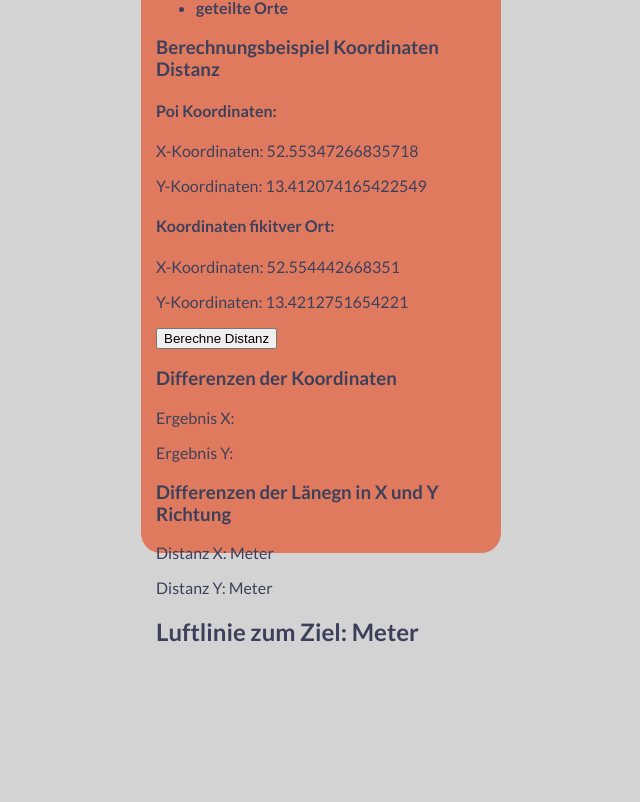
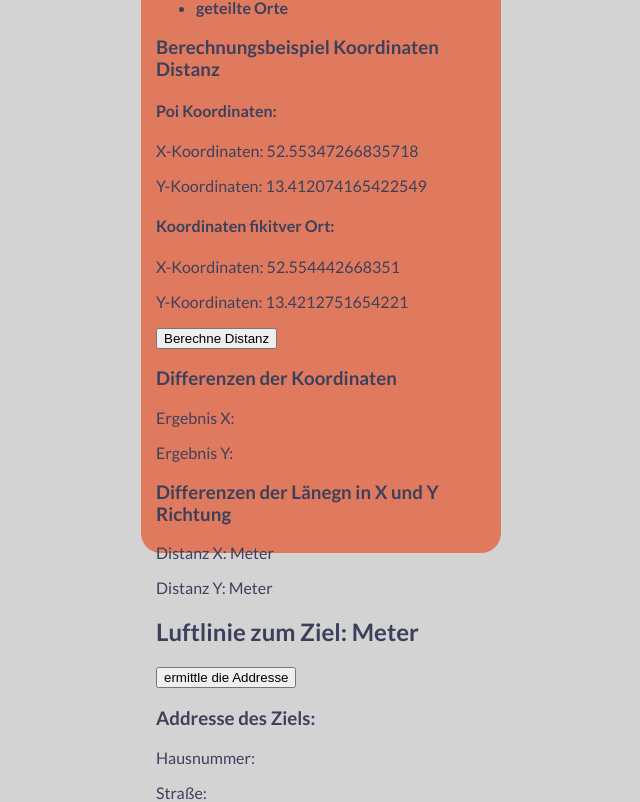
Before and after one commit to mullerow/Abled-App, a Vue app: page / in a window 1280 px wide. Shown: the part 215-1017 px from the top of the page, without its empty margins (319-959 px from the left). Before the commit the page ends 861 px from the top, so only its background shows below. Built offline with nearby package versions, Linux system fonts and the light colour scheme.

Commit message:
Feat: function who is using  a API for geolocation is now ready for use

```diff
--- a/src/stores/store.js
+++ b/src/stores/store.js
@@ -14,7 +14,12 @@ export const storeData = defineStore('poiStore', {
       lengthLatitude: 111320, // 111 km lang (Breitengrade sind relativ konstant)
       lengthlongitude: 68710, // 68,71 km lang ist die durchschnittliche Länge der Längengrade (mittlerer Grad über Deutschland)
       // temporäre Daten für die Suchfunktion
-      searchDistance: 500
+      searchDistance: 500,
+      // temporäre Daten für die Addressenbestimmung aus Koorinaten
+      houseNumber: 0,
+      street: '',
+      city: '',
+      Zip: 0
     },
 
     /////////////////////////////////////////////////////////////////////////////////////////////////////////////////////////////
@@ -174,6 +179,18 @@ export const storeData = defineStore('poiStore', {
       this.straightLineToAim = Math.sqrt(
         Math.pow(this.xlengthDifference, 2) + Math.pow(this.ylengthDifference, 2)
       ).toFixed(0)
+    },
+    getAddressbyCoordinates(latitude, longitude) {
+      fetch(
+        `https://nominatim.openstreetmap.org/reverse?format=json&lat=${latitude}&lon=${longitude}`
+      )
+        .then((response) => response.json())
+        .then((data) => {
+          console.log(data.address.city)
+        })
+        .catch((error) => {
+          console.error('Fehler beim Abrufen der Adresse:', error)
+        })
     }
   }
 })
--- a/src/views/HomeView.vue
+++ b/src/views/HomeView.vue
@@ -43,6 +43,16 @@ export default {
     <span style="color: goldenrod">{{ store.straightLineToAim }}</span>
     Meter
   </h2>
+  <button
+    @click="
+      store.getAddressbyCoordinates(store.poiData[0].xCoordinates, store.poiData[0].yCoordinates)
+    "
+  >
+    ermittle die Addresse
+  </button>
+  <h3>Addresse des Ziels:</h3>
+  <p>Hausnummer: {{ store.houseNumber }}</p>
+  <p>Straße: {{ store.street }}</p>
   <!--
   <h3>Liste aller User aus der Pinia Datenbank</h3>
   <ul v-for="user of store.userData" :key="user.id">
```
